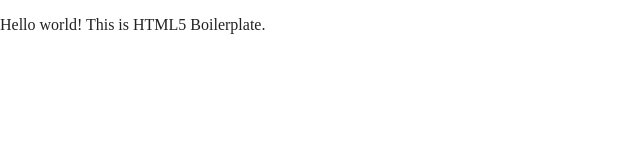
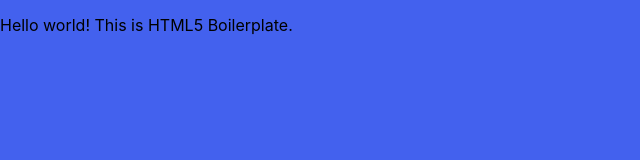
Before and after one commit to SamimiesGames/hannankakut, a website built with Parcel: page index.html in a window 1280 px wide. Shown: the whole page, without its empty margins (0-640 px from the left). Built offline with nearby package versions, Linux system fonts and the light colour scheme.

Commit message:
Chose font and colour scheme

```diff
--- a/css/main.css
+++ b/css/main.css
@@ -11,10 +11,26 @@
    Base styles: opinionated defaults
    ========================================================================== */
 
+:root {
+  /* Theme colours */
+  --flickr-pink: #f72585ff;
+  --byzantine: #b5179eff;
+  --purple: #7209b7ff;
+  --purple-2: #560badff;
+  --trypan-blue: #480ca8ff;
+  --trypan-blue-2: #3a0ca3ff;
+  --persian-blue: #3f37c9ff;
+  --ultramarine-blue: #4361eeff;
+  --dodger-blue: #4895efff;
+}
+
+
 html {
-  color: #222;
+  background-color: var(--ultramarine-blue);
   font-size: 1em;
   line-height: 1.4;
+  scroll-behavior: smooth;
+  font-family: -apple-system, "Roboto", sans-serif;
 }
 
 /*
```
